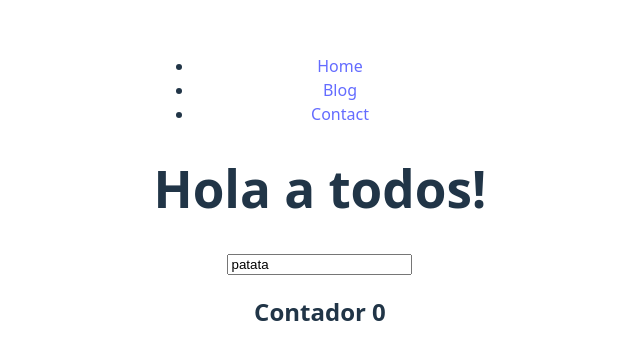
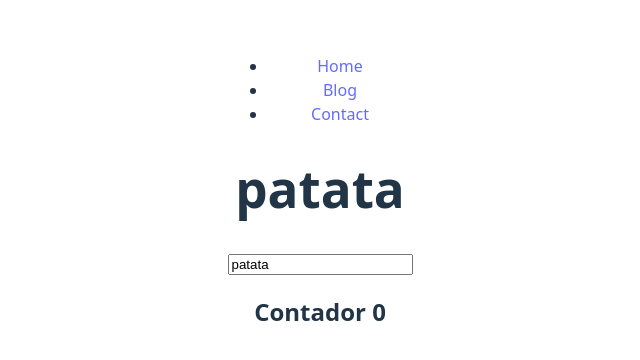
Before and after one commit to GERARDOCALLIRGOSJAQUE/my-vue-project, a Vue app: page / in a window 1280 px wide. Shown: the part 206-566 px from the top of the page, without its empty margins (320-960 px from the left). Built offline with nearby package versions, Linux system fonts and the light colour scheme.

Commit message:
Sexto commit: v-model con Vue

```diff
--- a/src/App.vue
+++ b/src/App.vue
@@ -15,8 +15,8 @@ import { ref } from 'vue';
 
 <template>
   <HeaderComponent></HeaderComponent>
-  <h1 :id="myId">Hola a todos!</h1> <!--v-bind:id="myId" = :id="myId"-->
-  <input type="text" :value="myValue"> <!--v-bindcrear reactividad"-->
+  <h1>{{ myValue}}</h1> <!--v-bind:id="myId" = :id="myId"-->
+  <input type="text" v-model="myValue"> <!--v-bindcrear reactividad"-->
   <h2 @click="addOne">Contador {{ number }}</h2>
 </template>
 
```
